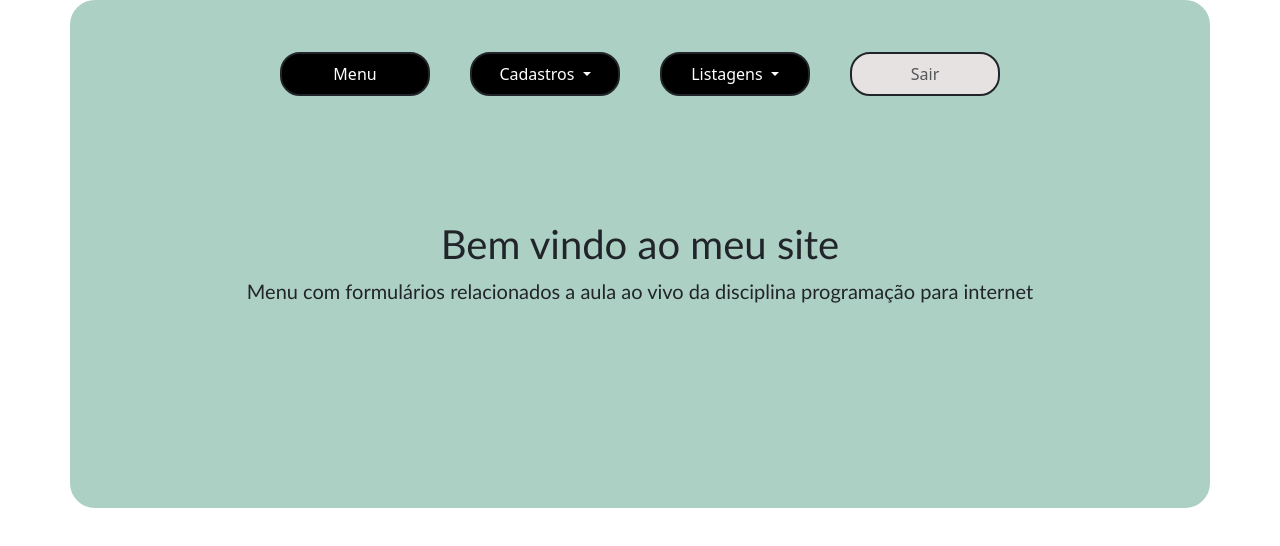
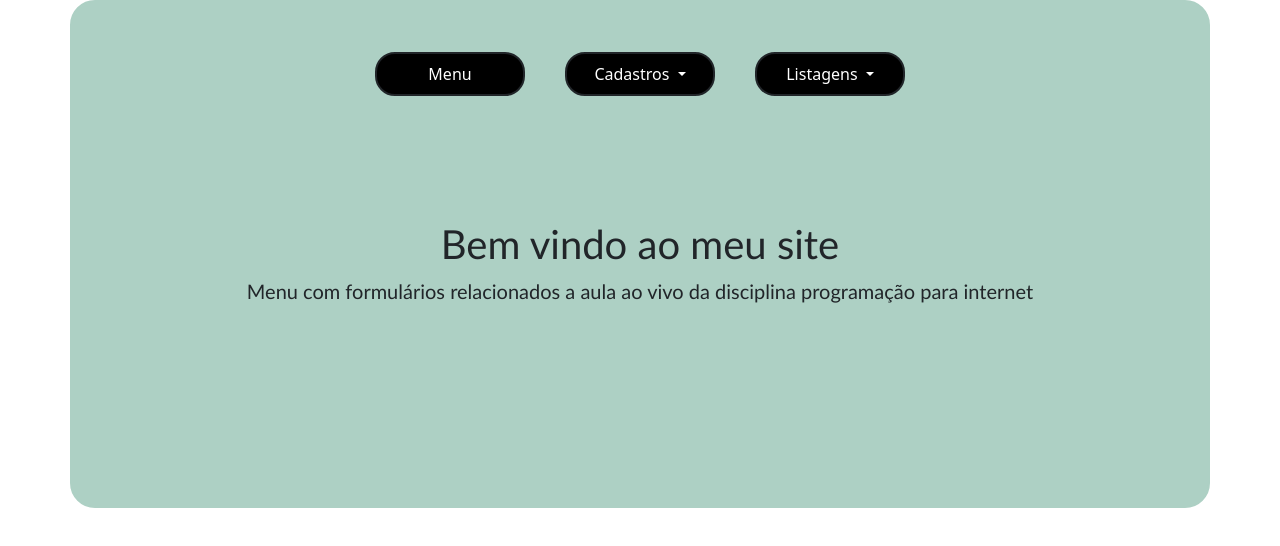
Before and after one commit to jcaraujojc/Aula-2-aula-ao-vivo, a website: page publico/index.html in a window 1280 px wide. Drawn offline with nearby package versions, Linux system fonts and the light colour scheme.

Commit message:
atualizando funcionalidades

```diff
--- a/publico/index.html
+++ b/publico/index.html
@@ -125,11 +125,6 @@
                         </ul>
                     </li>
                 </div>
-                <div class="sair">
-                    <li class="nav-item">
-                        <a class="nav-link disabled" aria-disabled="true">Sair</a>
-                    </li>
-                </div>
             </ul>
         </div>
         <br>
```
